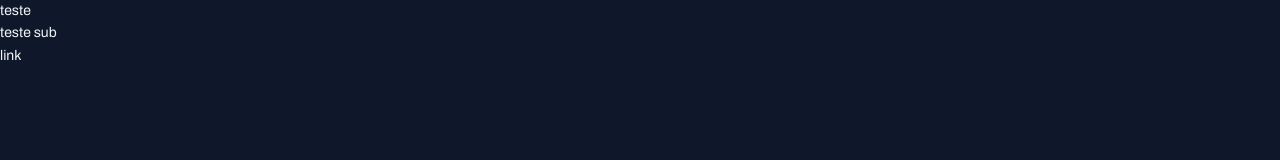
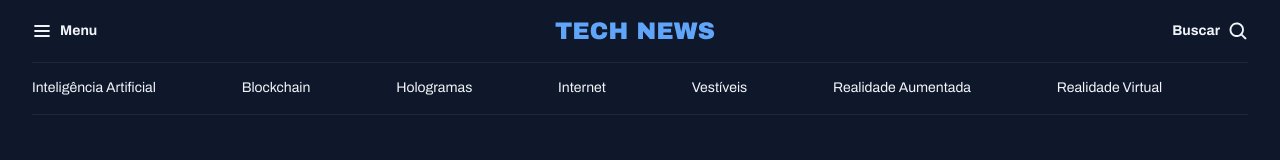
Before and after one commit to matsilveira/04-fullstack-noticia, a plain HTML site: page index.html in a window 1280 px wide. Drawn offline with Linux system fonts and the light colour scheme.

Commit message:
header app creation

```diff
--- a/index.html
+++ b/index.html
@@ -13,8 +13,32 @@
     />
   </head>
   <body>
-    <h1>teste</h1>
-    <h2>teste sub</h2>
-    <a href="">link</a>
+    <header class="container">
+      <nav id="primary" class="grid grid-flow-col">
+        <div>
+          <img src="assets/icons/List.svg" alt="Ícone de menu" />
+          <strong>Menu</strong>
+        </div>
+
+        <div>
+          <img src="assets/logo.svg" alt="Tech News Loog" />
+        </div>
+
+        <div>
+          <strong>Buscar</strong>
+          <img src="assets/icons/MagnifyingGlass.svg" alt="Ícone de pesquisa" />
+        </div>
+      </nav>
+
+      <nav id="secondary" class="grid grid-flow-col">
+        <a href="#">Inteligência Artificial</a>
+        <a href="#">Blockchain</a>
+        <a href="#">Hologramas</a>
+        <a href="#">Internet</a>
+        <a href="#">Vestíveis</a>
+        <a href="#">Realidade Aumentada</a>
+        <a href="#">Realidade Virtual</a>
+      </nav>
+    </header>
   </body>
 </html>
--- a/styles.css/global.css
+++ b/styles.css/global.css
@@ -41,3 +41,19 @@ h2,
 h3 {
   font: inherit;
 }
+
+.container {
+  max-width: 1280px;
+  padding-inline: 32px;
+  margin-inline: auto;
+}
+
+/* utility-first */
+
+.grid {
+  display: grid;
+}
+
+.grid-flow-col {
+  grid-auto-flow: column;
+}
--- /dev/null
+++ b/styles.css/header.css
@@ -0,0 +1,24 @@
+#primary {
+  padding-block: 20px;
+
+  div {
+    display: flex;
+    align-items: center;
+    gap: 8px;
+  }
+
+  /* nesting css */
+  div:nth-child(2) {
+    margin-inline: auto;
+  }
+
+  div:nth-child(3) {
+    justify-self: end;
+  }
+}
+
+#secondary {
+  padding-block: 14px;
+  border: solid 1px var(--stroke-color);
+  border-inline: none;
+}
--- a/styles.css/index.css
+++ b/styles.css/index.css
@@ -1 +1,2 @@
 @import url(global.css);
+@import url(header.css);
```
